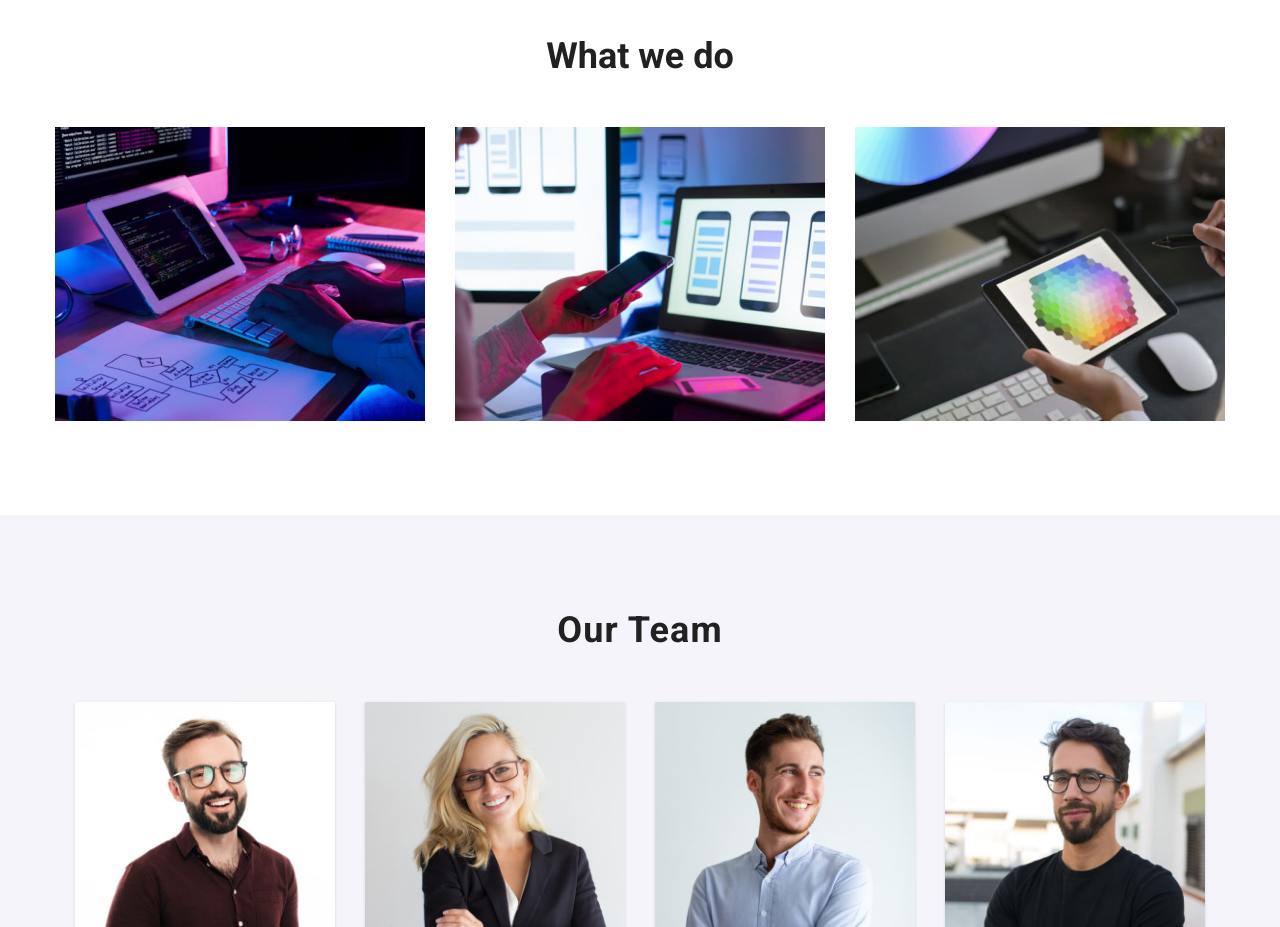
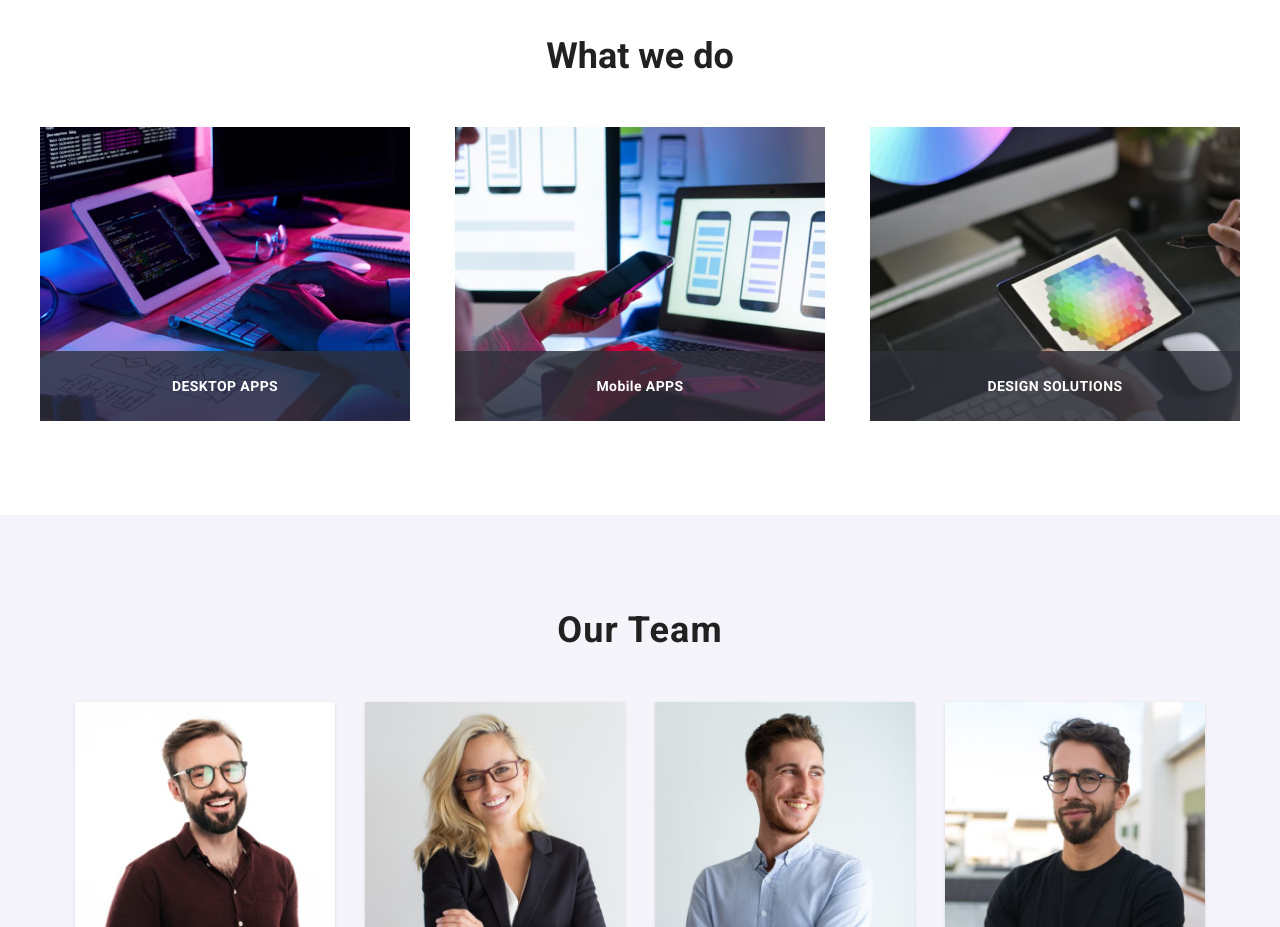
Before and after one commit to ragnalau/goit-markup-hw-05, a plain HTML site: page index.html in a window 1280 px wide. Shown: the part 1140-2067 px from the top of the page. Drawn offline with nearby package versions, Linux system fonts and the light colour scheme.

Commit message:
add overflow
add overflow on 3 images

```diff
--- a/css/styles.css
+++ b/css/styles.css
@@ -238,9 +238,11 @@ a {
 
 .apps__images {
   display: flex;
-  justify-content: center;
+  justify-content: space-between;
   gap: 30px;
   flex-wrap: wrap;
+  position: relative;
+  overflow: hidden;
 }
 
 .apps__image {
@@ -254,6 +256,15 @@ a {
   font-weight: 700;
   line-height: 42px;
   margin-bottom: 50px;
+  text-align: center;
+}
+
+.apps__overlay-title {
+  color: #ffffff;
+  font-size: 14px;
+  font-weight: 700;
+  line-height: 16.41px;
+  letter-spacing: 0.03em;
   text-align: center;
 }
 
@@ -583,3 +594,17 @@ a {
   width: 70px;
   height: 70px;
 }
+
+.overlay {
+  display: flex;
+  justify-content: center;
+  align-items: center;
+  position: absolute;
+  background: #2f303acc;
+  width: 370px;
+  height: 70px;
+}
+
+.overlay-box {
+  bottom: 0;
+}
--- a/index.html
+++ b/index.html
@@ -130,9 +130,28 @@
           <h2 class="apps__title">What we do</h2>
         </div>
         <div class="apps__images">
-          <img class="apps__image" src="images/box1.jpg" alt="codding" />
-          <img class="apps__image" src="images/box2.jpg" alt="template" />
-          <img class="apps__image" src="images/box3.jpg" alt="color design" />
+
+          <div class="apps__image">
+            <div class="overlay overlay-box">
+              <h5 class="apps__overlay-title">DESKTOP APPS</h5>
+            </div>
+            <img src="images/box1.jpg" alt="codding" />
+          </div>
+
+          <div class="apps__image">
+            <div class="overlay overlay-box">
+              <h5 class="apps__overlay-title">Mobile APPS</h5>
+            </div>
+            <img src="images/box2.jpg" alt="codding" />
+          </div>
+
+
+          <div class="apps__image">
+            <div class="overlay overlay-box">
+              <h5 class="apps__overlay-title">DESIGN SOLUTIONS</h5>
+            </div>
+            <img src="images/box3.jpg" alt="codding" />
+          </div>
         </div>
       </div>
     </section>
```
